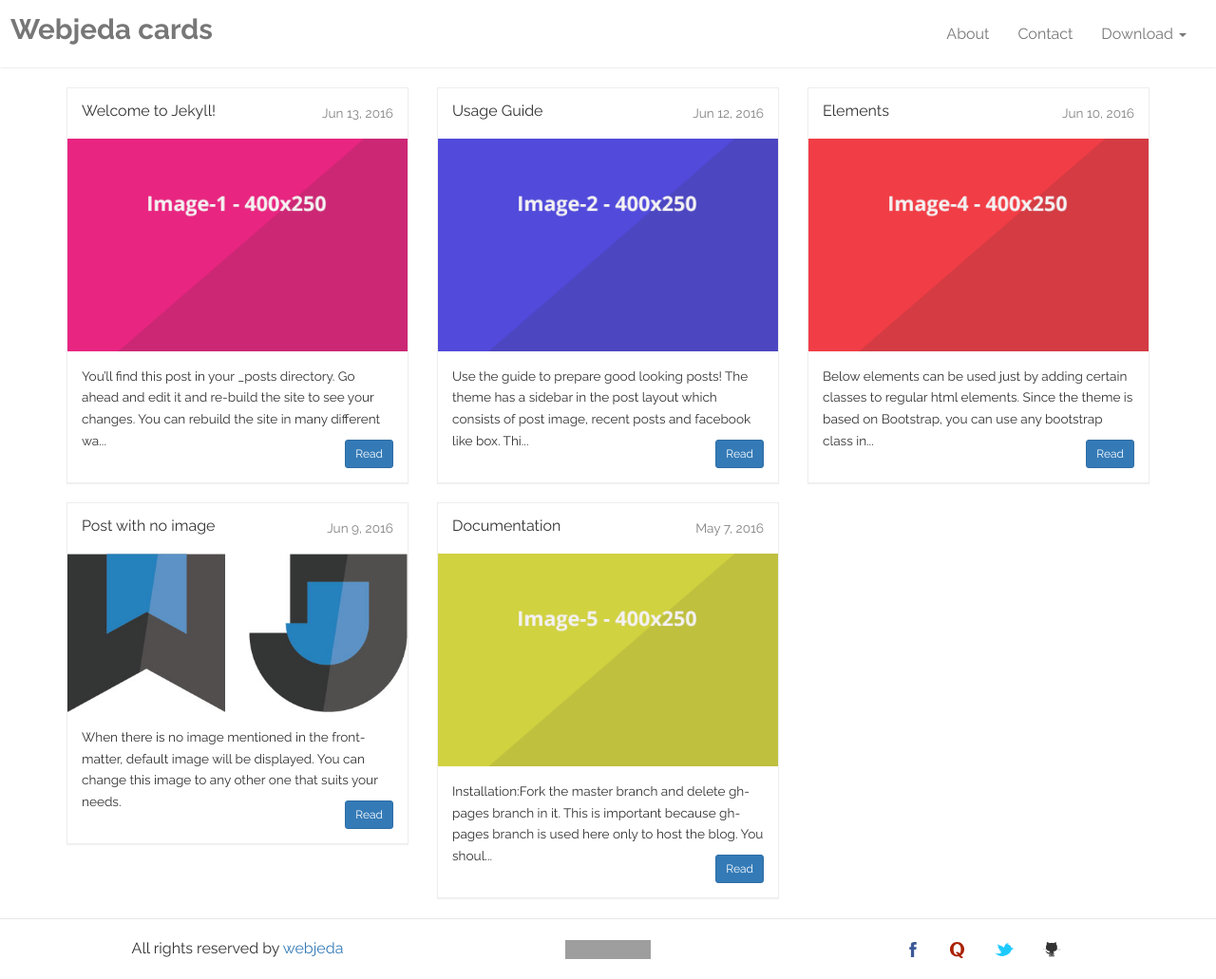
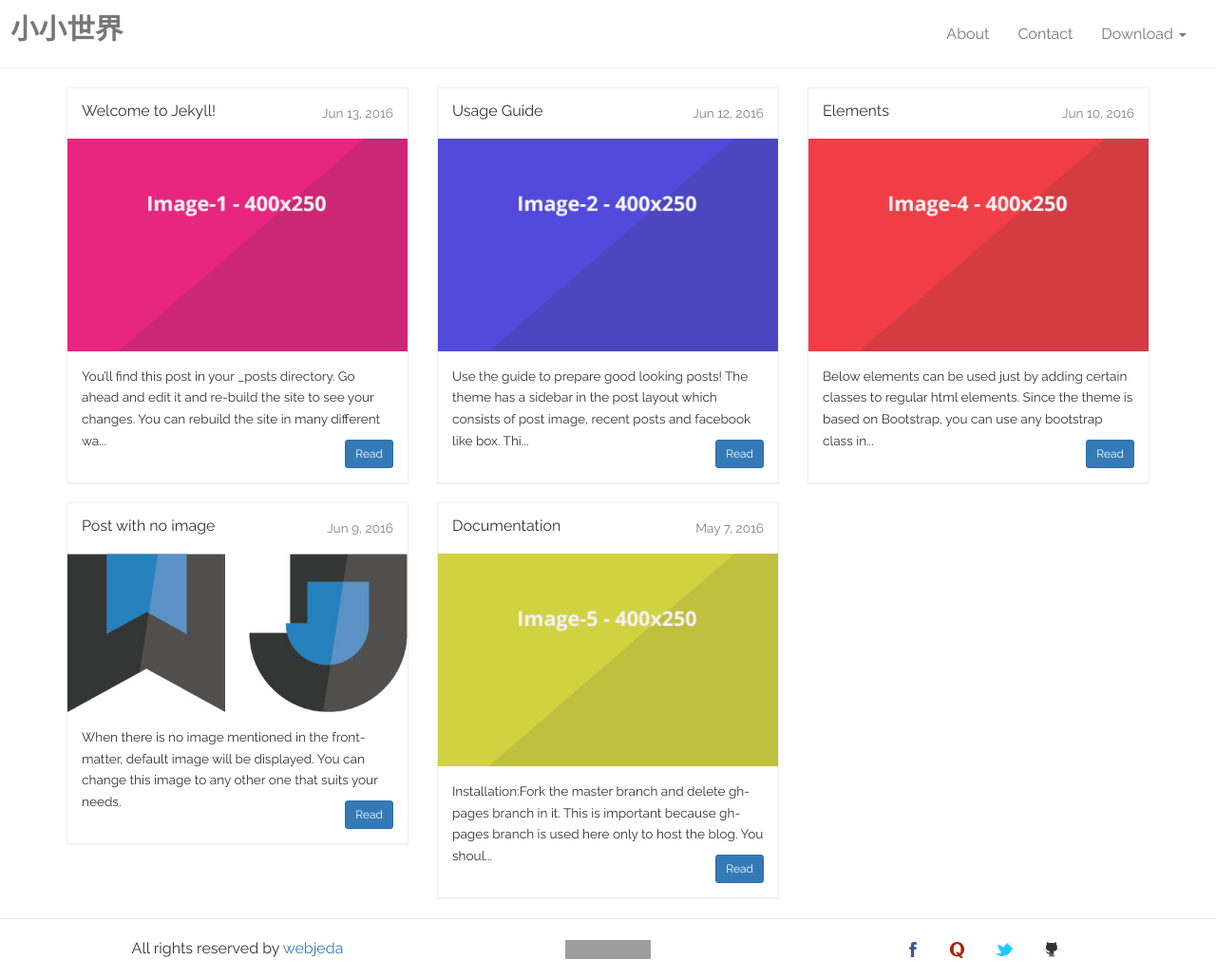
Before and after one commit to gary089123/gary089123.github.io, a Jekyll site: the page built from index.html, in a window 1280 px wide. Shown: the whole page at 95% size. Built offline with Jekyll 4.4.1, drawn with Linux system fonts in a browser that asks for light colours; the list of posts is cut into pages by our own code; grey boxes are pictures that could not be loaded.

Commit message:
Update _config.yml

```diff
--- a/_config.yml
+++ b/_config.yml
@@ -6,8 +6,8 @@
 # 'jekyll serve'. If you change this file, please restart the server process.
 
 # Site settings
-title: Webjeda cards
-email: your-email@domain.com
+title: 小小世界
+email: gary089123@yahhoo.com.tw
 description: > # this means to ignore newlines until "baseurl:"
   Webjeda Cards is a Bootstrap based jekyll theme for portfolio, photography or any kind of blog.
 
```
